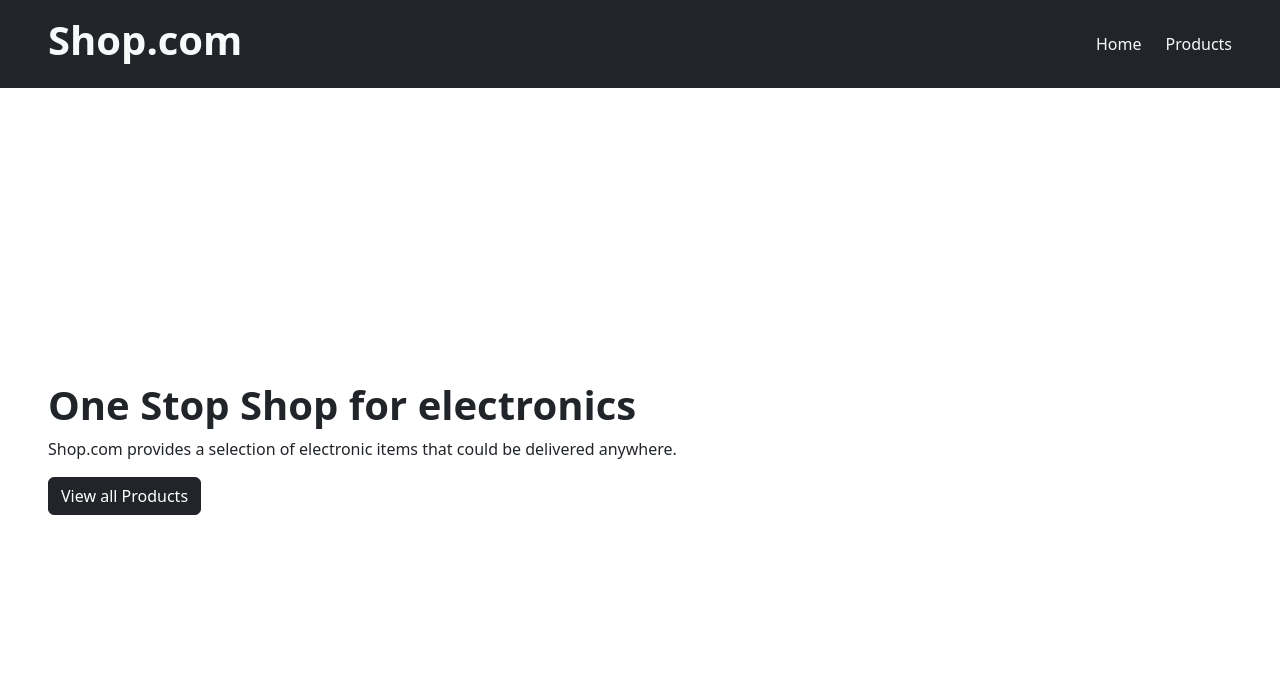
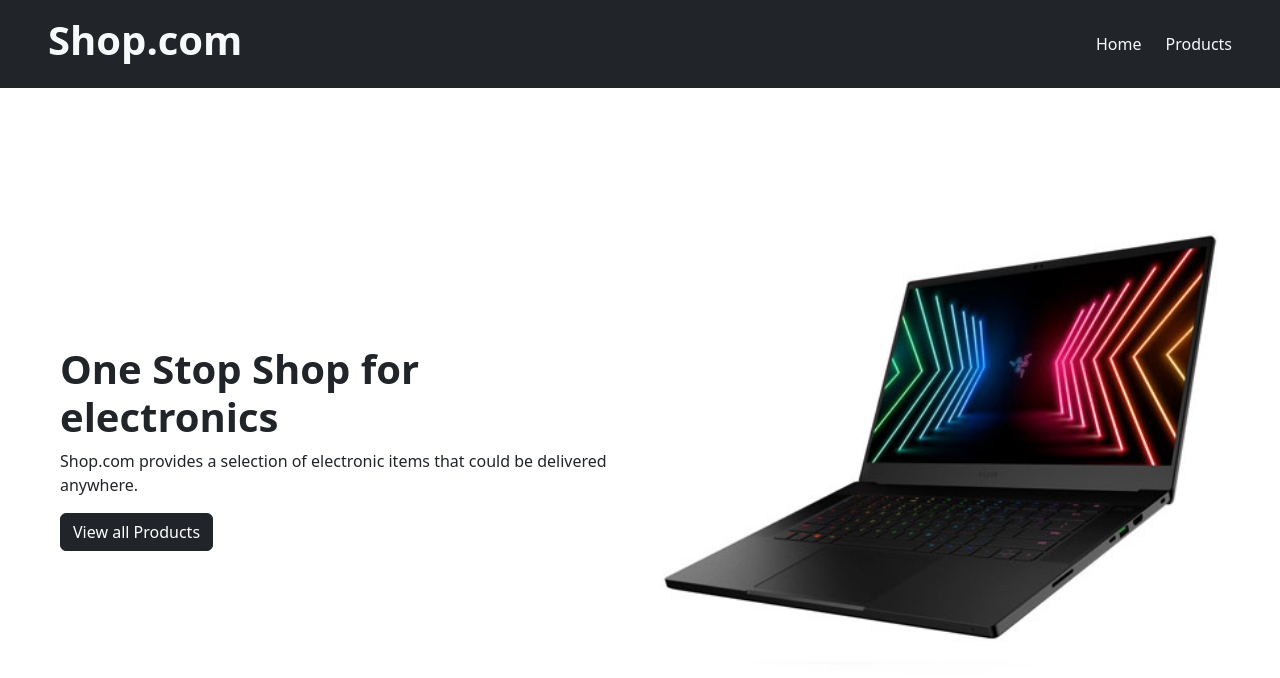
Before and after one commit to locwa/FG-Lab-6, an Angular app: page / in a window 1280 px wide. Shown: the top 678 px of the page. Built offline with nearby package versions, Linux system fonts and the light colour scheme.

Commit message:
edited homepage

```diff
--- a/src/app/home/home.component.css
+++ b/src/app/home/home.component.css
@@ -0,0 +1,4 @@
+img{
+    height: 35rem;
+    width: auto;
+}
--- a/src/app/home/home.component.html
+++ b/src/app/home/home.component.html
@@ -1,6 +1,14 @@
-<h1 class="fs-1 fw-bold">One Stop Shop for electronics</h1>
-<p>Shop.com provides a selection of electronic items that could be delivered anywhere.</p>
-
-<a routerLink="/product-list">
-    <button class="btn btn-dark">View all Products</button>
-</a>
+<div class="container-fluid">
+    <div class="row">
+        <div class="col d-flex flex-column justify-content-center">
+            <h1 class="fs-1 fw-bold">One Stop Shop for electronics</h1>
+            <p>Shop.com provides a selection of electronic items that could be delivered anywhere.</p>
+            <a routerLink="/product-list">
+                <button class="btn btn-dark">View all Products</button>
+            </a>
+        </div>
+        <div class="col d-flex justify-content-end">
+            <img src="laptop.jpg" alt="">
+        </div>
+    </div>
+</div>
```
Also changed, not shown: public/laptop.jpg (added).
